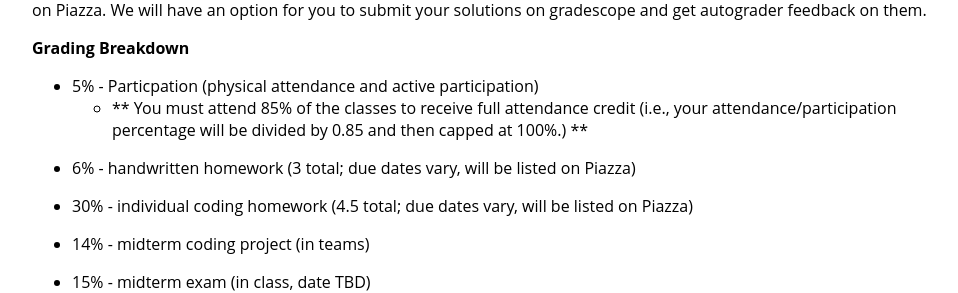
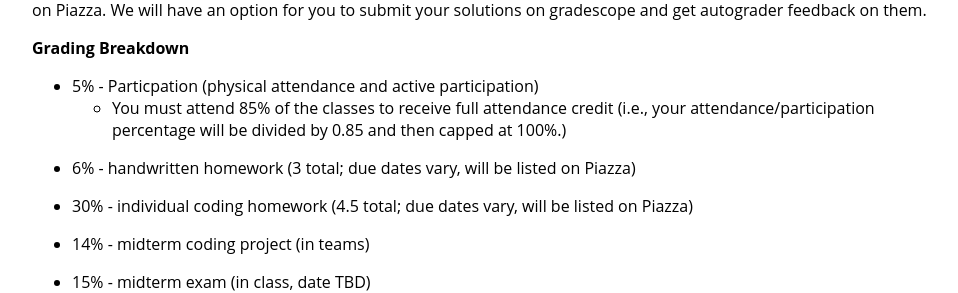
Before and after one commit to jhu-ip/cs220-f23, a Jekyll site: the page built from syllabus.md, in a window 1280 px wide and 900 px high, scrolled down 4516 px. Shown: the part 163-456 px from the top of the window, without its empty margins (160-1118 px from the left). Built offline with Jekyll 4.4.1, drawn with Linux system fonts in a browser that asks for light colours; part of the change alters nothing that is shown.

```diff
--- a/syllabus.md
+++ b/syllabus.md
@@ -303,7 +303,7 @@ gradescope and get autograder feedback on them.
 **Grading Breakdown**
 
 -   5% - Particpation (physical attendance and active participation)
-    - ** You must attend 85% of the classes to receive full attendance credit (i.e., your attendance/participation percentage will be divided by 0.85 and then capped at 100%.) **
+    - <emph>You must attend 85% of the classes to receive full attendance credit (i.e., your attendance/participation percentage will be divided by 0.85 and then capped at 100%.) </emph>
 -   6% - handwritten homework (3 total; due dates vary, will be listed
     on Piazza)
 
```
